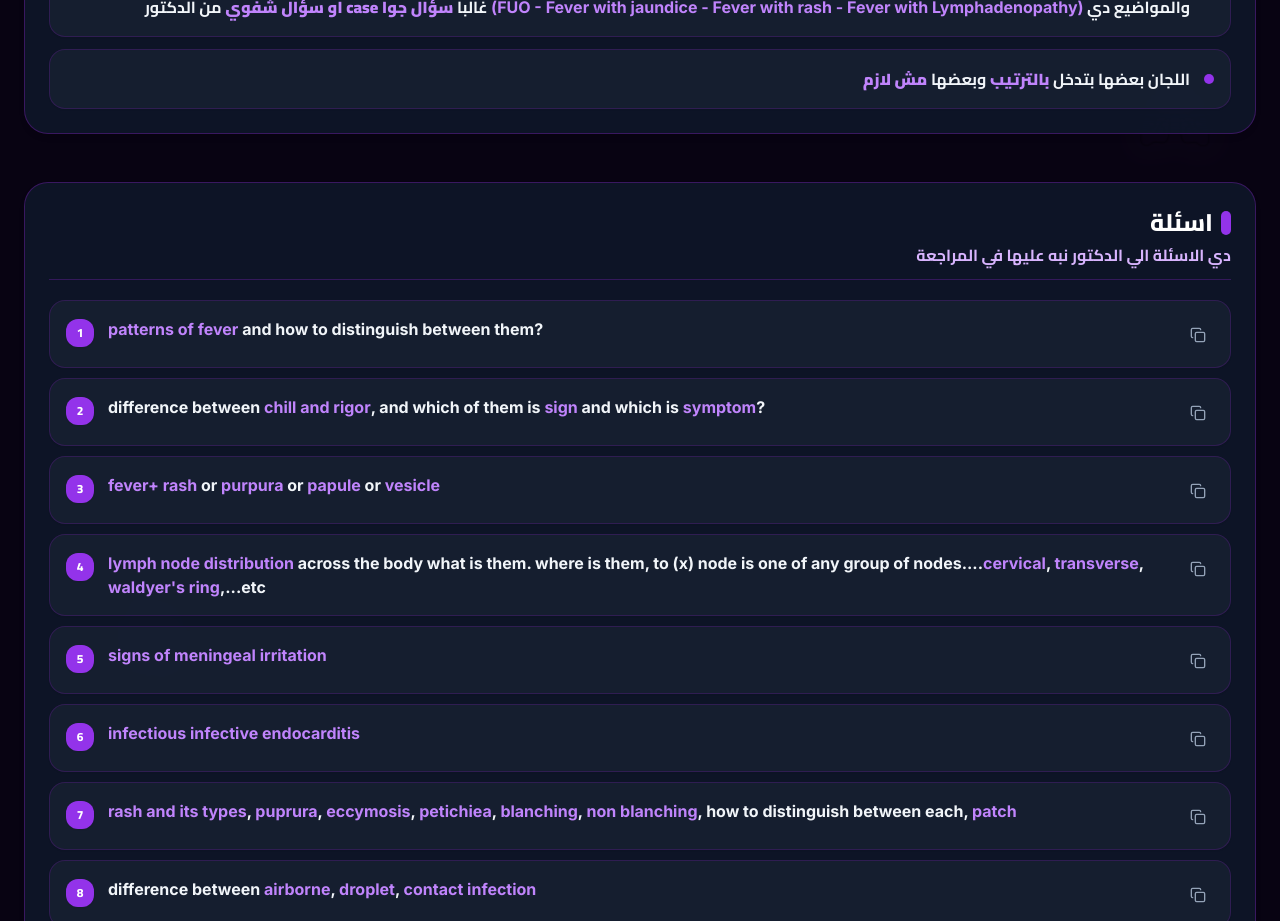
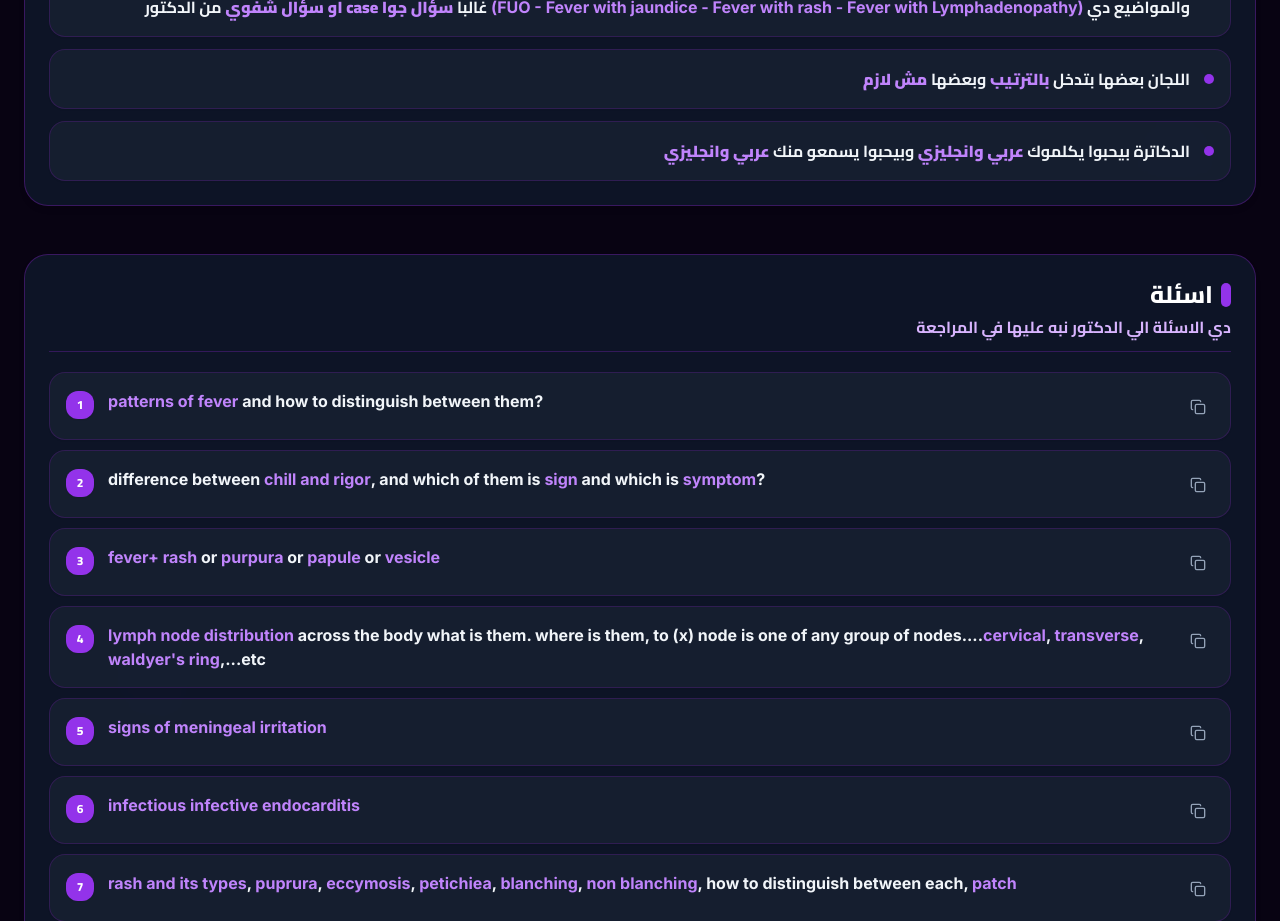
Before and after one commit to ahsozadromar-rgb/infectionosce-guide, a React (Vite) app: page / in a window 1280 px wide. Shown: the part 2600-3521 px from the top of the page. Built offline with nearby package versions, Linux system fonts and the light colour scheme; no server answers; the HTML template or start-up script is replaced by a standard one.

Commit message:
Add alert: doctors communicate in Arabic and English

```diff
--- a/src/components/NotesAndAlertsSection.jsx
+++ b/src/components/NotesAndAlertsSection.jsx
@@ -94,6 +94,14 @@ export default function NotesAndAlertsSection() {
           اللجان بعضها بتدخل <span className="text-purple-600 dark:text-purple-400 font-black">بالترتيب</span> وبعضها <span className="text-purple-600 dark:text-purple-400 font-black">مش لازم</span>
         </span>
       )
+    },
+    {
+      type: 'text',
+      mainText: (
+        <span>
+          الدكاترة بيحبوا يكلموك <span className="text-purple-600 dark:text-purple-400 font-black">عربي وانجليزي</span> وبيحبوا يسمعو منك <span className="text-purple-600 dark:text-purple-400 font-black">عربي وانجليزي</span>
+        </span>
+      )
     }
   ];
 
```
